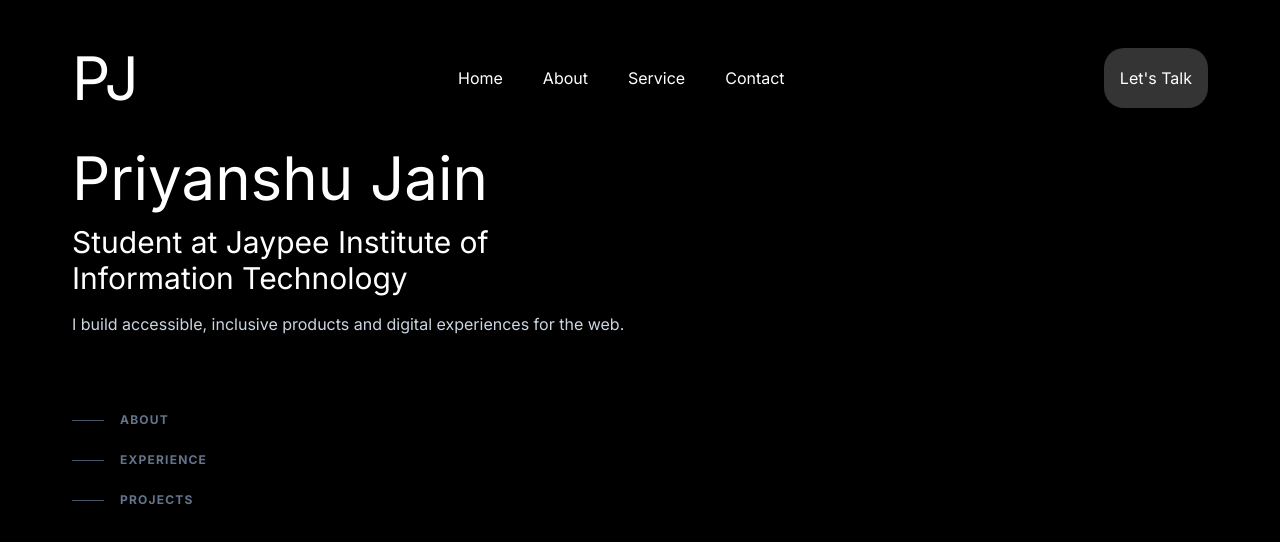
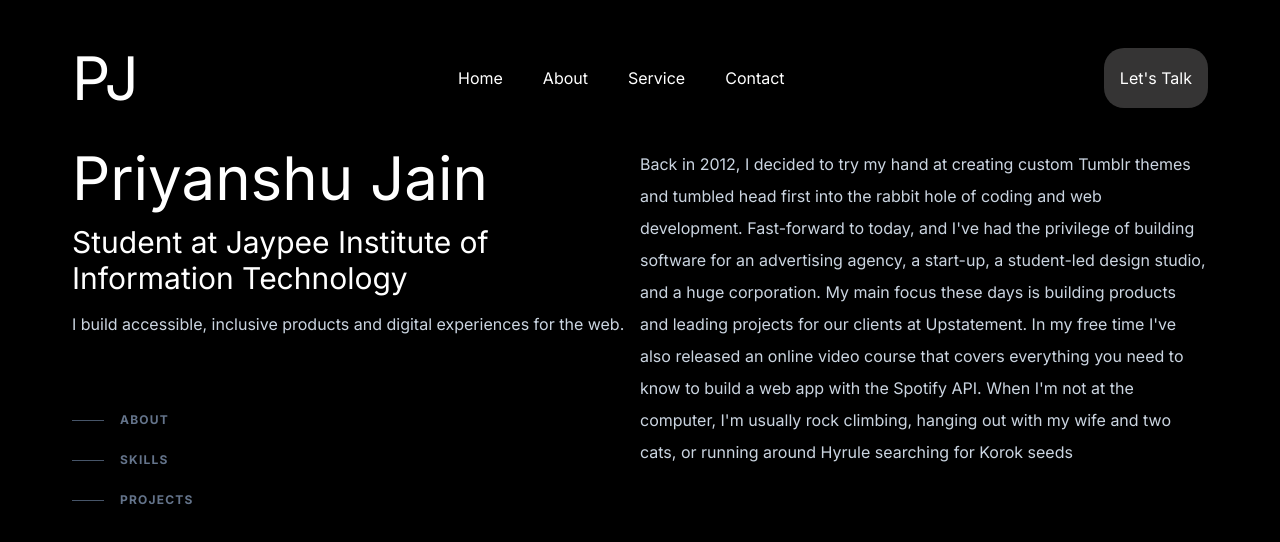
Before and after one commit to PriyanshuJain13/portfolio-new, a Next.js app: page /about in a window 1280 px wide. Shown: the top 542 px of the page. Built offline with nearby package versions, Linux system fonts and the light colour scheme.

Commit message:
added about

```diff
--- a/app/about/page.tsx
+++ b/app/about/page.tsx
@@ -8,7 +8,9 @@ const page = () => {
       <div className="body flex flex-col mt-10 lg:flex-row">
         <div className="left lg:w-1/2 lg:sticky lg:top-0 lg:flex lg:flex-col">
           <div className="personalInfo space-y-4">
-            <h1 className="text-white text-5xl lg:text-6xl">Priyanshu Jain</h1>
+            <h1 className="text-white my-name text-5xl lg:text-6xl">
+              Priyanshu Jain
+            </h1>
             <h3 className="text-white text-2xl lg:text-3xl">
               Student at Jaypee Institute of Information Technology
             </h3>
@@ -35,7 +37,7 @@ const page = () => {
                 <a className="group flex items-center py-3 " href="#skill">
                   <span className="nav-indicator mr-4 h-px w-8 bg-slate-600 transition-all group-hover:w-16 group-hover:bg-slate-200 group-focus-visible:w-16 group-focus-visible:bg-slate-200 motion-reduce:transition-none"></span>
                   <span className="nav-text text-xs font-bold uppercase tracking-widest text-slate-500 group-hover:text-slate-200 group-focus-visible:text-slate-200">
-                    Experience
+                    Skills
                   </span>
                 </a>
               </li>
@@ -51,9 +53,21 @@ const page = () => {
           </div>
         </div>
         <div className="right text-white lg:w-1/2">
-            <div id="about"></div>
-            <div id="skills"></div>
-            <div id="projects" className=""></div>
+          <div id="about" className="mt-8 leading-8 text-slate-300 lg:mt-0">
+            Back in 2012, I decided to try my hand at creating custom Tumblr
+            themes and tumbled head first into the rabbit hole of coding and web
+            development. Fast-forward to today, and I've had the privilege of
+            building software for an advertising agency, a start-up, a
+            student-led design studio, and a huge corporation. My main focus
+            these days is building products and leading projects for our clients
+            at Upstatement. In my free time I've also released an online video
+            course that covers everything you need to know to build a web app
+            with the Spotify API. When I'm not at the computer, I'm usually rock
+            climbing, hanging out with my wife and two cats, or running around
+            Hyrule searching for Korok seeds
+          </div>
+          <div id="skills"></div>
+          <div id="projects"></div>
         </div>
       </div>
     </div>
--- a/components/Navbar.tsx
+++ b/components/Navbar.tsx
@@ -3,7 +3,7 @@ import React from 'react'
 const Navbar = () => {
   return (
     <nav className='text-white flex flex-row justify-between'>
-        <h1 className='text-6xl'>PJ</h1>
+        <h1 className='text-6xl'><a href='/'>PJ</a></h1>
         <ul className='flex-row space-x-10 hidden sm:flex'>
             <li className='flex items-center'><a href='/'>Home</a></li>
             <li className='flex items-center'><a href='/'>About</a></li>
```
